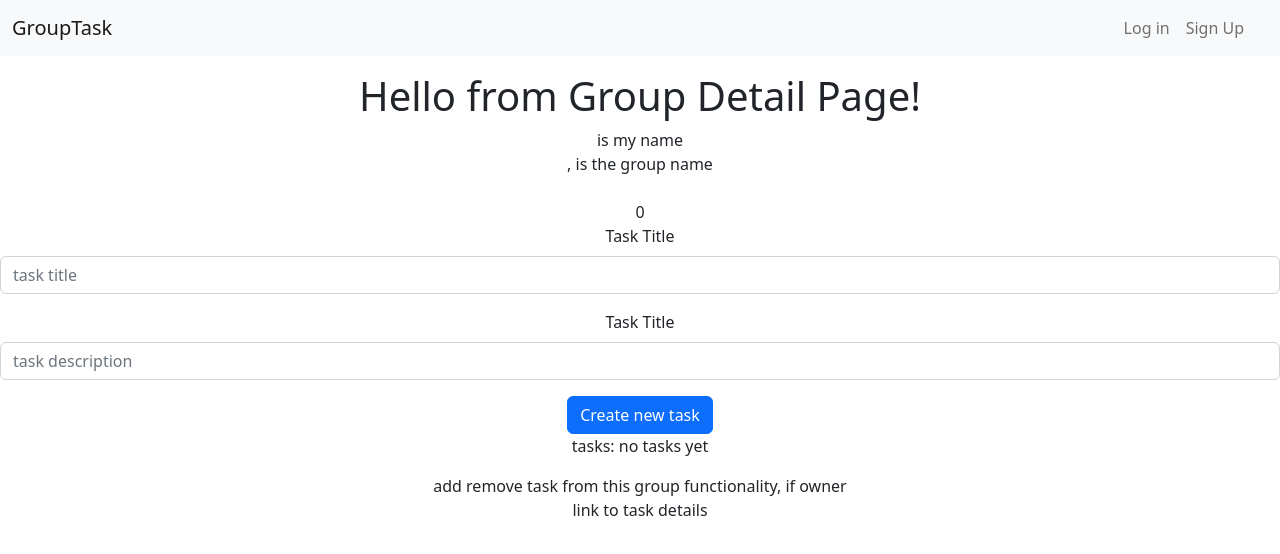
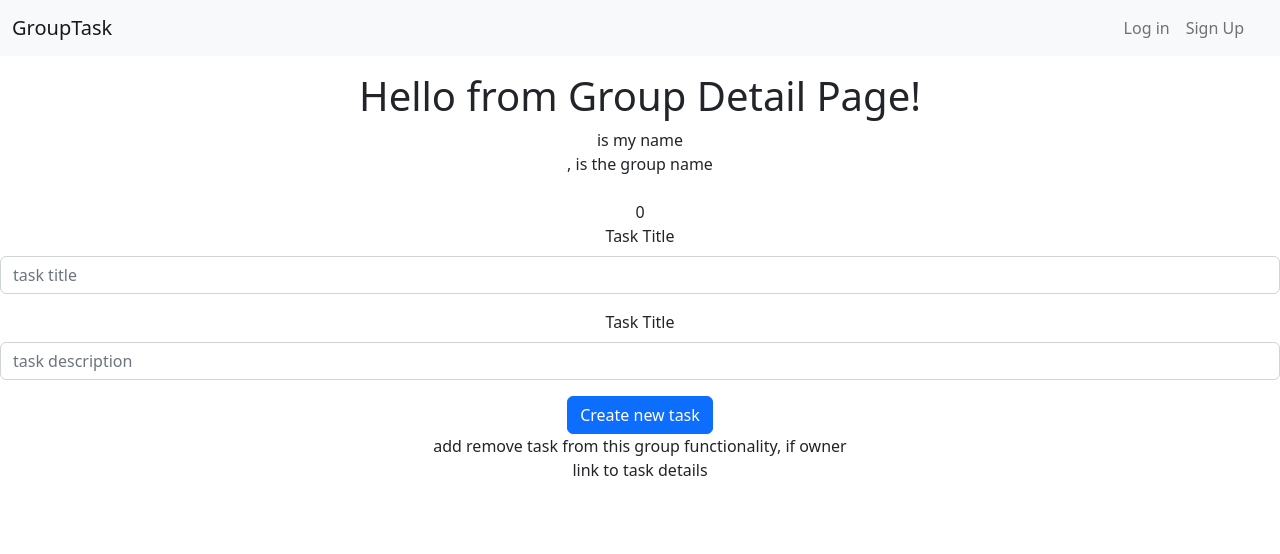
Before and after one commit to 4ntm4n/ms5-front-end, a React (Create React App) app: page /groups/1 in a window 1280 px wide. Shown: the top 554 px of the page. Built offline with nearby package versions, Linux system fonts and the light colour scheme; no server answers.

Commit message:
adding delete button and remove comment in task component

```diff
--- a/src/components/Task.js
+++ b/src/components/Task.js
@@ -1,42 +1,7 @@
 import React from 'react'
-import { Card } from 'react-bootstrap'
+import { Button, Card } from 'react-bootstrap'
 function Task({ task }) {
-    /* completed
-:
-false
-created_at
-:
-"03 Mar 2023"
-description
-:
-"some description"
-group_name
-:
-"sfsdf"
-id
-:
-5
-in_progress
-:
-false
-owner
-:
-null
-owner_name
-:
-null
-owner_profile_image
-:
-null
-owning_group
-:
-8
-title
-:
-"some werwe"
-updated_at
-:
-"03 Mar 2023"*/
+
     const {
         id,
         title,
@@ -48,6 +13,10 @@ updated_at
         owning_group,
 
     } = task
+
+    const handleDelete = () => {
+        console.log("delting task with id: ", id)
+    }
 
   return (
         <Card border="warning" >
@@ -61,6 +30,8 @@ updated_at
 
             <span>mark as complete</span>
             <span></span>
+
+            <Button variant="danger" onClick={handleDelete}>delete forever</Button>
         </Card>
   )
 }
--- a/src/components/TaskCreateForm.js
+++ b/src/components/TaskCreateForm.js
@@ -5,7 +5,7 @@ import { useNavigate } from 'react-router-dom';
 import { axiosReq, axiosRes } from '../api/AxiosDefaults';
 import { useCurrentUser } from '../contexts/currentUserContext'
 
-function TaskCreateForm({id, taskAdded}) {
+function TaskCreateForm({ id, taskAdded }) {
   const currentUser = useCurrentUser();
   const titleRef = useRef(null);
   const descriptionRef = useRef(null);
@@ -51,7 +51,7 @@ function TaskCreateForm({id, taskAdded}) {
 
   // this is executed if the tasks is updated and is not "null"
   useEffect(() => {
-      tasks &&  console.log("tasks was updated correctly...")
+    tasks && console.log("tasks was updated correctly...")
   }, [tasks]);
 
   return (
@@ -79,8 +79,6 @@ function TaskCreateForm({id, taskAdded}) {
         </Form.Group>
         <Button type="submit">Create new task</Button>
       </Form>
-
-      <p> tasks: {tasks? (<>{tasks.title} <br /> {tasks.description} </>):("no tasks yet")}</p>
     </>
 
   )
```
Lines whose indentation alone changed are shown as unchanged.
